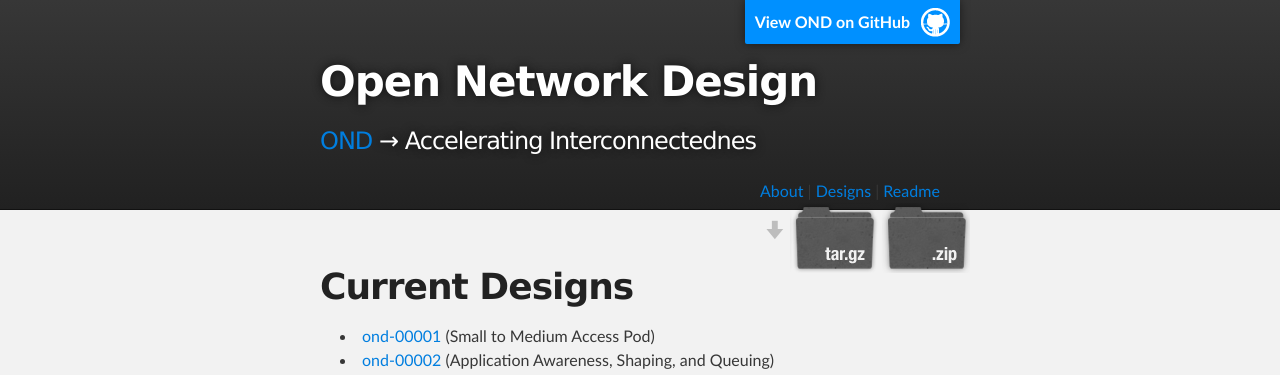
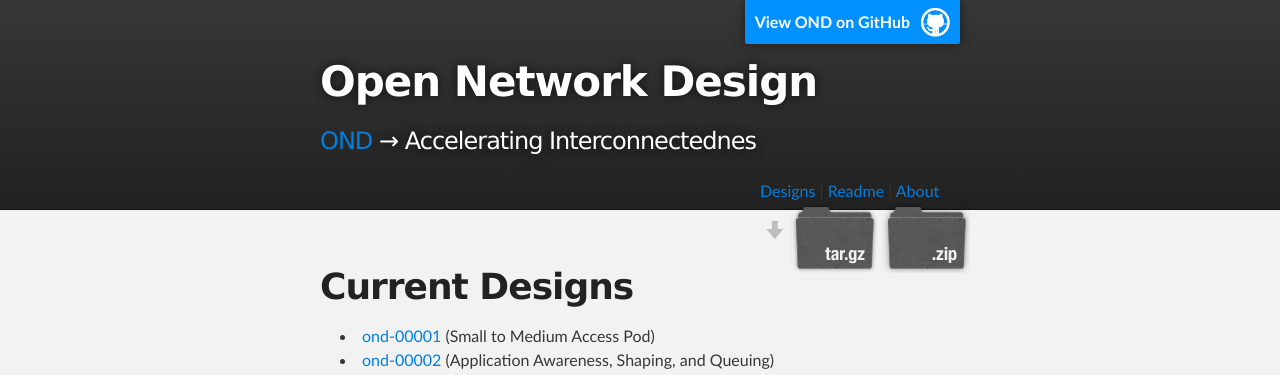
Before and after one commit to podomere/ond, a Jekyll site: the page built from designs.md, in a window 1280 px wide. Shown: the top 375 px of the page. Built offline with Jekyll 4.4.1, drawn with Linux system fonts in a browser that asks for light colours.

Commit message:
Updated header.html for About

```diff
--- a/_includes/header.html
+++ b/_includes/header.html
@@ -21,9 +21,7 @@
           <h1 id="project_title">Open Network Design</h1>
           <h2 id="project_tagline"><a href="http://ond.podome.re">OND</a> → Accelerating Interconnectednes</a></h2>
 
-            <section id="downloads"><a href="http://ond.podome.re/about.html">About</a> | <a href="http://ond.podome.re/designs.html">Designs</a> | <a href="http://ond.podome.re/README.html">Readme</a>
-              <a class="zip_download_link" href="https://github.com/podomere/ond/zipball/gh-pages">Download this project as a .zip file</a>
-              <a class="tar_download_link" href="https://github.com/podomere/ond/tarball/gh-pages">Download this project as a tar.gz file</a>
+            <section id="downloads"><a href="http://ond.podome.re/designs.html">Designs</a> | <a href="http://ond.podome.re/README.html">Readme</a> | <a href="http://ond.podome.re/about.html">About</a><a class="zip_download_link" href="https://github.com/podomere/ond/zipball/gh-pages">Download this project as a .zip file</a><a class="tar_download_link" href="https://github.com/podomere/ond/tarball/gh-pages">Download this project as a tar.gz file</a>
             </section>
         </header>
     </div>
```
